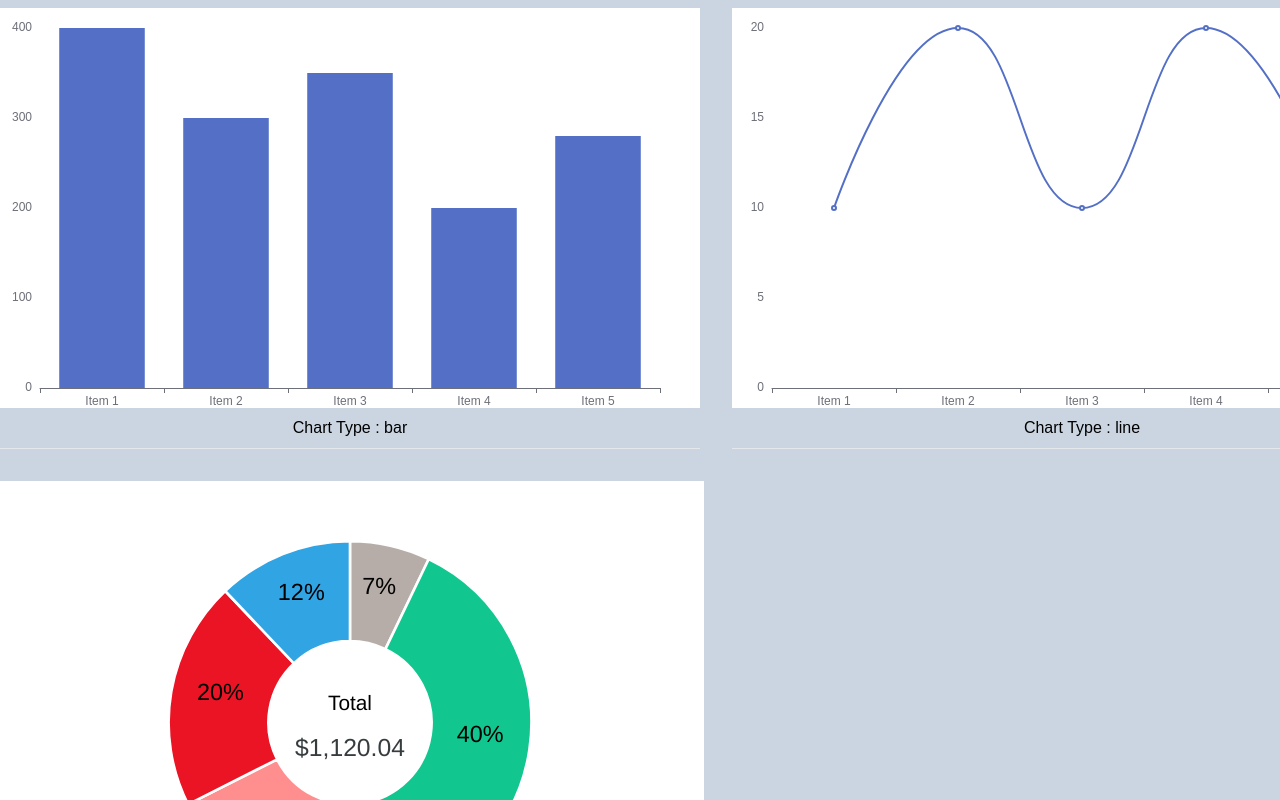
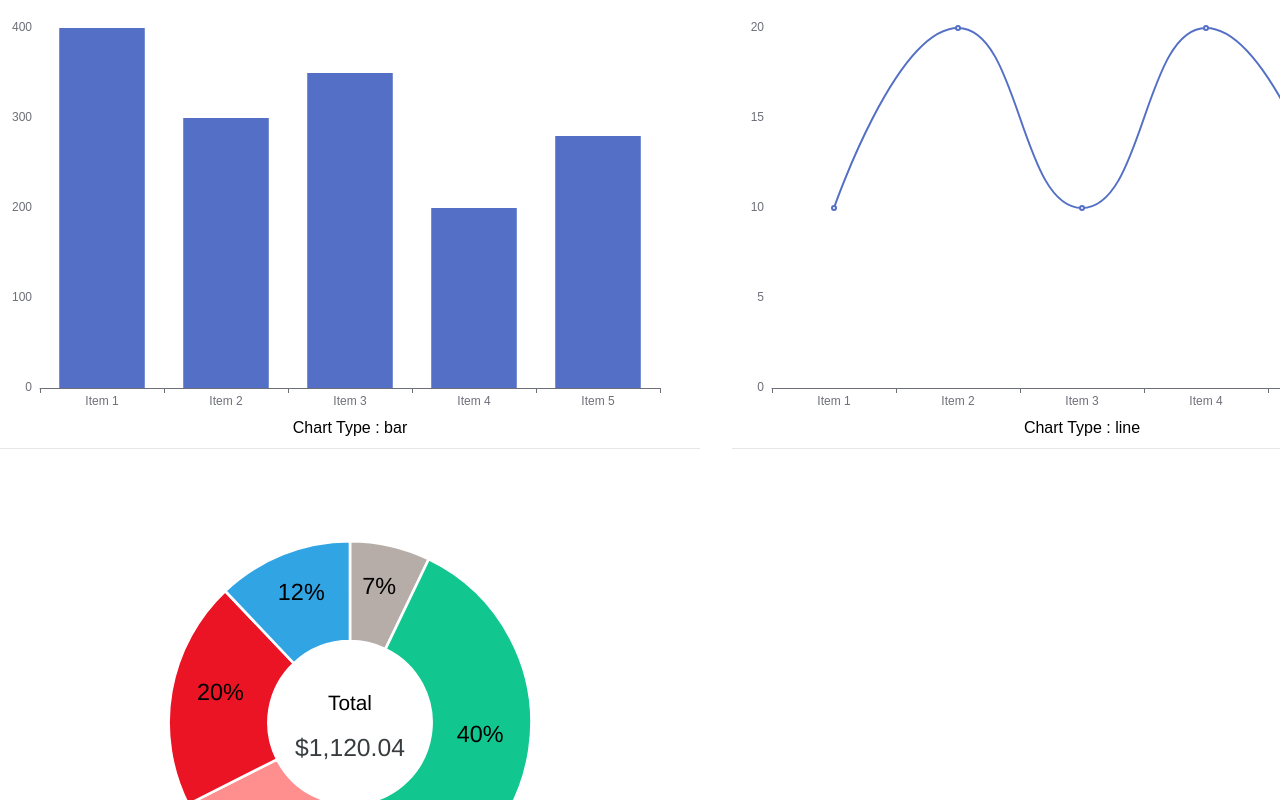
Before and after one commit to AnanthSB/reactCharts, a React (Create React App) app: page / in a window 1280 px wide. Shown: the top 800 px of the page. Built offline with nearby package versions, Linux system fonts and the light colour scheme.

Commit message:
Removed Background bg-slate-300
Removed Background bg-slate-300

```diff
--- a/src/App.js
+++ b/src/App.js
@@ -72,7 +72,7 @@ function App() {
   });
 
   return (
-    <div style={{display:'grid',gridTemplateColumns:'repeat(2,1fr)',justifyItems:'center'}} className={`${styles.appContainer} bg-slate-300 gap-[2rem] pt-[8px]`}>
+    <div style={{display:'grid',gridTemplateColumns:'repeat(2,1fr)',justifyItems:'center'}} className={`${styles.appContainer} gap-[2rem] pt-[8px]`}>
         <BarChart />
         <LineChartGraph />
         <DonutChart
```
